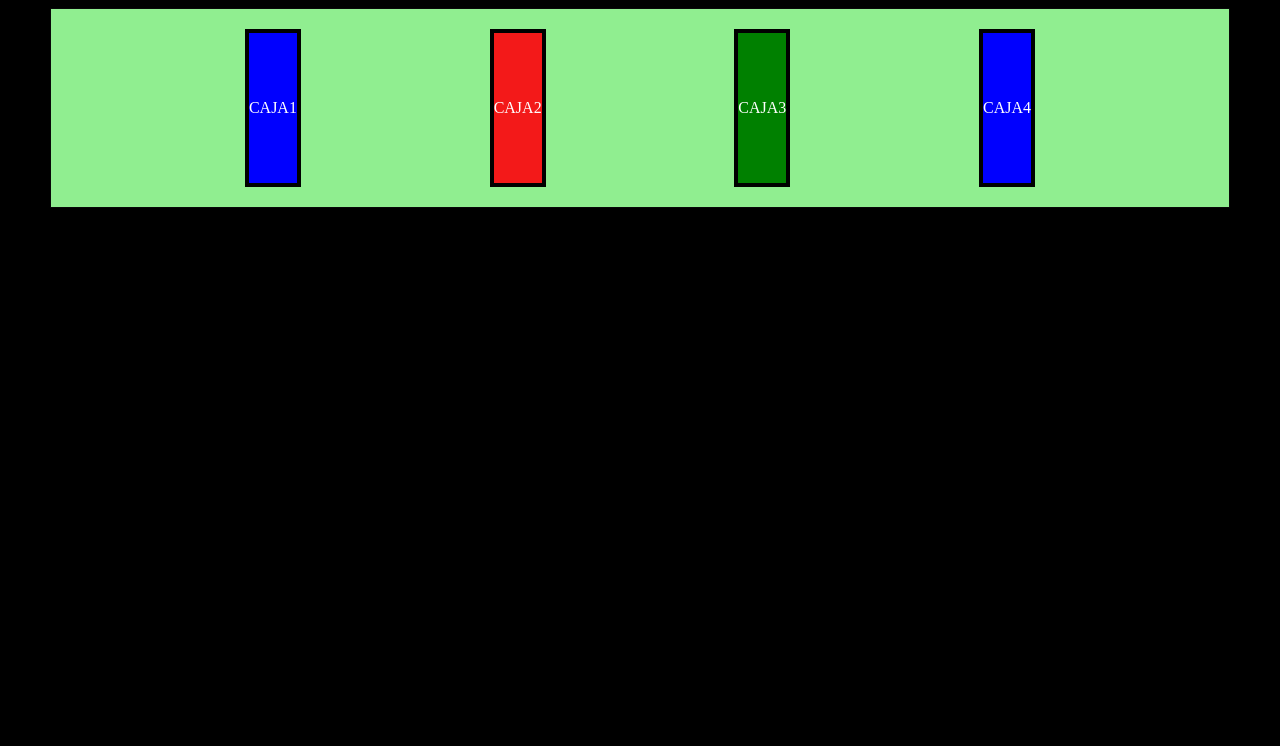
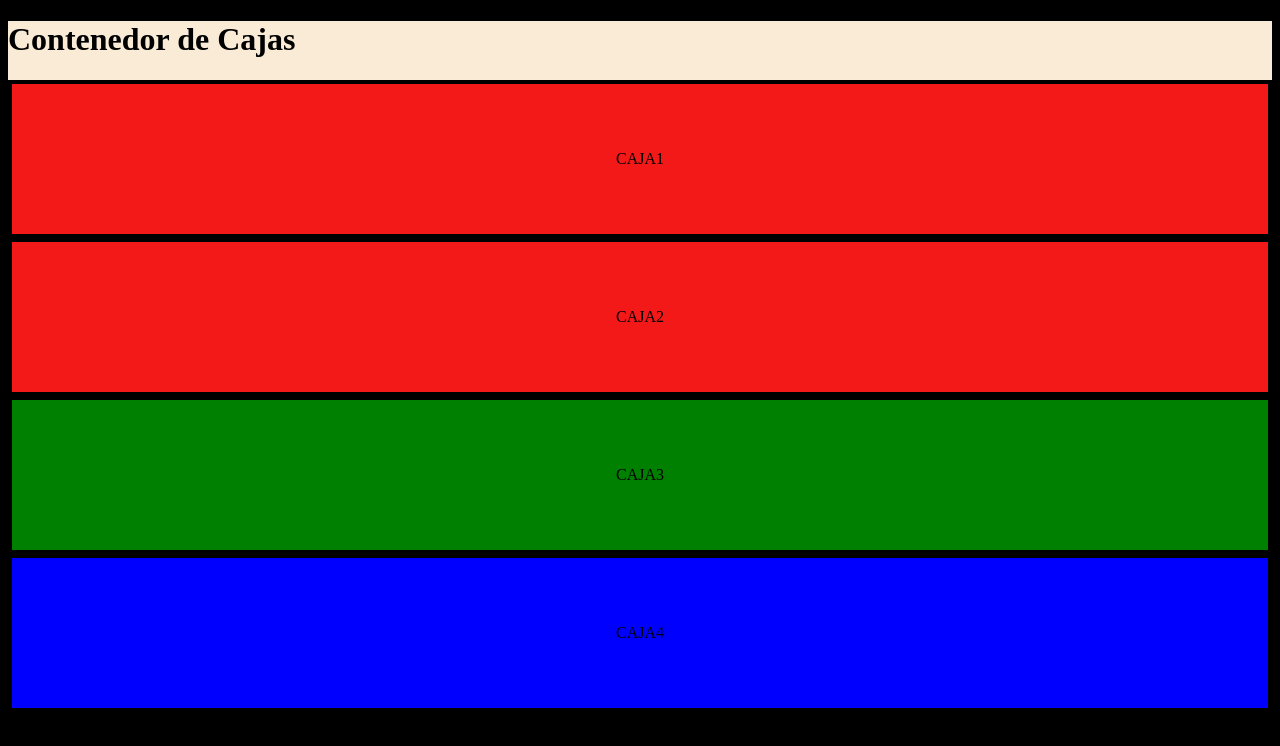
Before and after one commit to biggod-robert/nuevoGIT, a plain HTML site: page index.html in a window 1280 px wide. Drawn offline with Linux system fonts and the light colour scheme.

Commit message:
Contenedor que almacenan las cajas

```diff
--- a/index.html
+++ b/index.html
@@ -1,5 +1,6 @@
 <!DOCTYPE html>
 <html lang="en">
+
 <head>
     <meta charset="UTF-8">
     <meta name="viewport" content="width=device-width, initial-scale=1.0">
@@ -8,13 +9,13 @@
 </head>
 
 <body>
-    <main class="container">
-        <div class="caja1">CAJA1</div>
+    <div class="contenedorDeCajas">
+        <h1>Contenedor de Cajas</h1>
+        <div class="caja2">CAJA1</div>
         <div class="caja2">CAJA2</div>
         <div class="caja3">CAJA3</div>
         <div class="caja4">CAJA4</div>
-    </main>
-
+    </div>
 </body>
 
 </html>
--- a/style.css
+++ b/style.css
@@ -1,6 +1,11 @@
 body {
     background-color: rgb(0, 0, 0);
     color: white;
+}
+
+.contenedorDeCajas {
+    background-color: antiquewhite;
+    color: black;
 }
 
 main.container {
```
